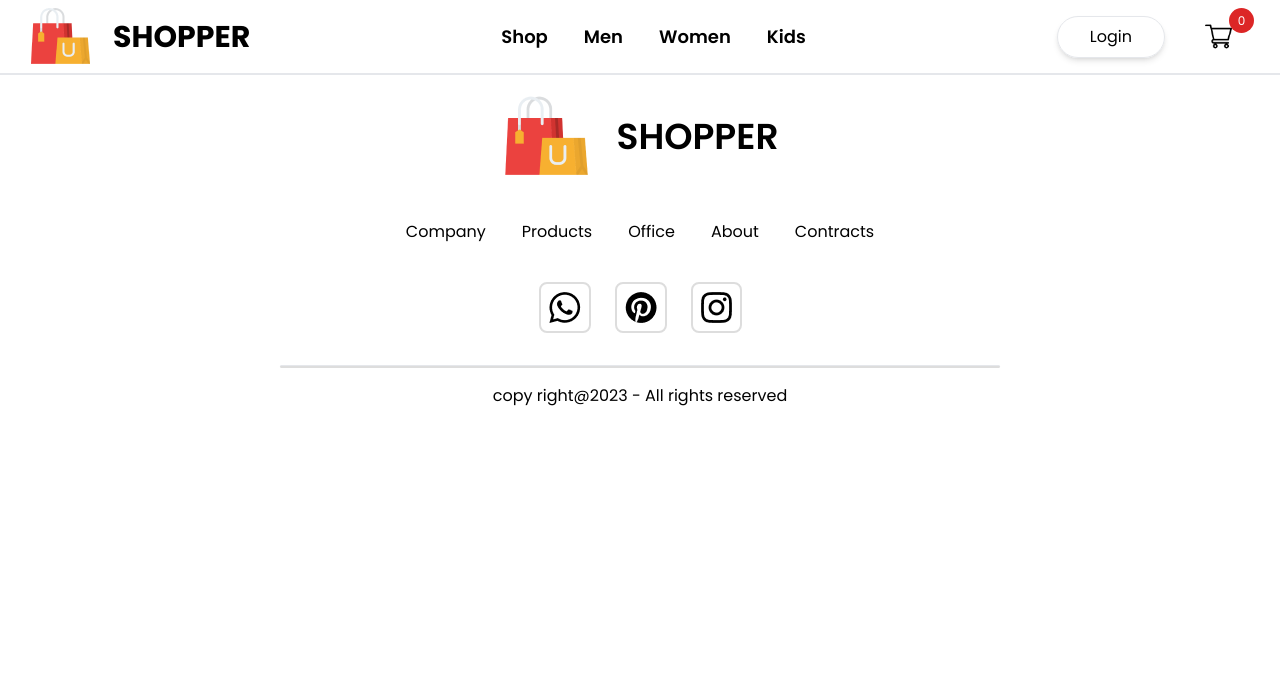
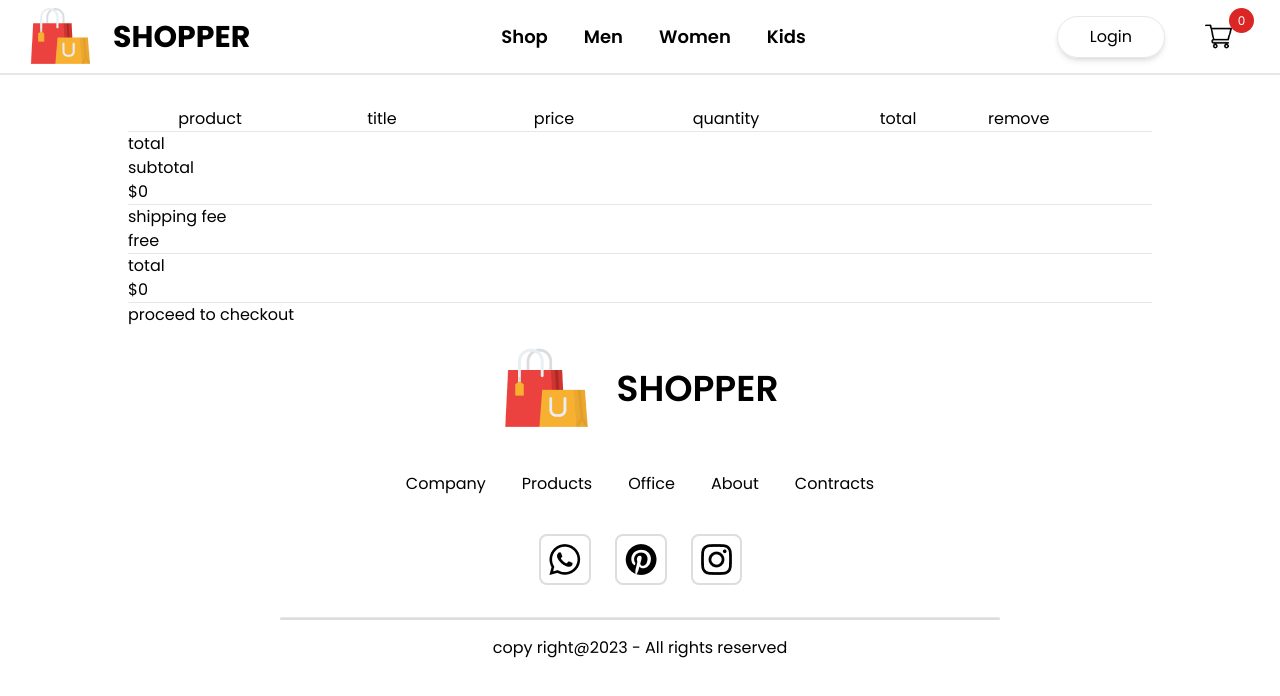
Before and after one commit to kiancodemy/ec, a React (Vite) app: page /cart in a window 1280 px wide. Shown: the top 696 px of the page. Built offline with nearby package versions, Linux system fonts and the light colour scheme.

Commit message:
'styling-cart'

```diff
--- a/src/components/Description.jsx
+++ b/src/components/Description.jsx
@@ -6,7 +6,7 @@ function Description() {
           description
         </p>
         <p className="capitalize border-2 border-b-0  border-[#ddd] font-semibold border-l-0 px-8 py-4  ">
-          reviews
+          reviews (122)
         </p>
       </div>
       <div className="border-2  border-[#ddd] p-8">
--- a/src/components/Items.jsx
+++ b/src/components/Items.jsx
@@ -3,7 +3,14 @@ function Items({ id, image, name, new_price, old_price }) {
   return (
     <div className="max-w-[350px] hover:scale-105">
       <Link to={`/product/${id}`}>
-        <img className="rounded-md" src={image} alt="kian" />
+        <img
+          onClick={() => {
+            window.scrollTo(0, 0);
+          }}
+          className="rounded-md"
+          src={image}
+          alt="kian"
+        />
       </Link>
       <p className="my-2">{name}</p>
       <div className="flex gap-[20px]">
--- a/src/components/Navbar.jsx
+++ b/src/components/Navbar.jsx
@@ -6,6 +6,7 @@ import Cart from "../assets/cart_icon.png";
 
 function Navbar() {
   const [menu, setmenu] = useState("");
+
   return (
     <section>
       <div className="container mx-auto py-1 lg:justify-between justify-around gap-2 border-b-2 px-2 flex">
--- a/src/components/Popular.jsx
+++ b/src/components/Popular.jsx
@@ -14,7 +14,7 @@ function Popular() {
     );
   });
   return (
-    <div className="flex lg:h-[90vh] px-4 items-center gap-[10px] flex-col">
+    <div id="1" className="flex lg:h-[90vh] px-4 items-center gap-[10px] flex-col">
       <h1 className="text-[#272829] py-1 text-2xl lg:text-5xl font-semibold">
         Popular in women
       </h1>
--- a/src/components/Productdisplay.jsx
+++ b/src/components/Productdisplay.jsx
@@ -1,7 +1,14 @@
+import { useContext } from "react";
 import start from "../assets/star_icon.png";
+import { ShopContext } from "./context/Createcontext";
+
 import Description from "./Description";
+import Relatedproducts from "./Relatedproducts";
+import { useState } from "react";
 
 function Productdisplay({ product }) {
+  const { additems } = useContext(ShopContext);
+  const [a, b] = useState(false);
   return (
     <div>
       <div className="flex flex-col lg:flex-row py-4 gap-10">
@@ -9,26 +16,26 @@ function Productdisplay({ product }) {
           <div className="basis-1/4 grow flex flex-col gap-2">
             <img
               src={product.image}
-              className="rounded-lg hover:scale-90 duration-300 hover:border-red-500 border-2 p-2"
+              className="cursor-pointer rounded-lg hover:scale-90 duration-300 hover:border-red-500 border-2 p-2"
               alt="d"
             />
             <img
               src={product.image}
-              className="rounded-lg hover:scale-90 duration-300 hover:border-red-500 border-2 p-2"
+              className=" rounded-lg cursor-pointer hover:scale-90 duration-300 hover:border-red-500 border-2 p-2"
               alt="d"
             />
             <img
               src={product.image}
-              className="rounded-lg hover:scale-90 duration-300 hover:border-red-500 border-2 p-2"
+              className="rounded-lg cursor-pointer hover:scale-90 duration-300 hover:border-red-500 border-2 p-2"
               alt="d"
             />
             <img
               src={product.image}
-              className="rounded-lg hover:scale-90 duration-300 hover:border-red-500 border-2 p-2"
+              className="cursor-pointer rounded-lg hover:scale-90 duration-300 hover:border-red-500 border-2 p-2"
               alt="d"
             />
           </div>
-          <div className="basis-4/5 grow flex">
+          <div className=" basis-4/5 grow flex">
             <img
               className="object-cover h-full w-full rounded-lg "
               src={product.image}
@@ -61,23 +68,28 @@ function Productdisplay({ product }) {
           </div>
           <h1 className="pt-2 capitalize font-semibold">select size</h1>
           <div className="flex gap-4 py-2">
-            <div className="hover:border-[#ddd] rounded-md border-2 border-[#eee] py-2 px-3 font-semibold">
+            <div className="cursor-pointer hover:border-[#ddd] rounded-md border-2 border-[#eee] py-2 px-3 font-semibold">
               S
             </div>
-            <div className="hover:border-[#ddd] rounded-md border-2 border-[#eee] py-2 px-3 font-semibold">
+            <div className="cursor-pointer hover:border-[#ddd] rounded-md border-2 border-[#eee] py-2 px-3 font-semibold">
               M
             </div>
-            <div className="hover:border-[#ddd] rounded-md border-2 border-[#eee] py-2 px-3 font-semibold">
+            <div className=" hover:border-[#ddd] rounded-md border-2 border-[#eee] py-2 px-3 font-semibold">
               L
             </div>
-            <div className="hover:border-[#ddd] rounded-md border-2 border-[#eee] py-2 px-3 font-semibold">
+            <div className=" hover:border-[#ddd] rounded-md border-2 border-[#eee] py-2 px-3 font-semibold">
               XL
             </div>
-            <div className="hover:border-[#ddd] rounded-md border-2 border-[#eee] py-2 px-3 font-semibold">
+            <div className=" hover:border-[#ddd] rounded-md border-2 border-[#eee] py-2 px-3 font-semibold">
               XXL
             </div>
           </div>
-          <div className="bg-red-600 hover:bg-red-500 text-[#eee] py-2 duration-300 px-4 rounded-md hover:translate-y-[-3px]  self-start">
+          <div
+            onClick={() => {
+              additems(product.id);
+            }}
+            className=" cursor-pointer bg-red-600 hover:bg-red-500 text-[#eee] py-2 duration-300 px-4 rounded-md hover:translate-y-[-3px]  self-start"
+          >
             ADD TO CART
           </div>
           <div className="flex flex-col gap-1 pt-4 ">
@@ -92,6 +104,20 @@ function Productdisplay({ product }) {
         </div>
       </div>
       <Description></Description>
+      <div className=" mt-10 flex justify-center items-center">
+        {!a && (
+          <button
+            className="bg-[#ddd] duration-200 text-[#000] hover:mb- rounded-md px-8 py-4 hover:bg-[#000] hover:text-white "
+            onClick={() => {
+              b(true);
+            }}
+          >
+            explore more
+          </button>
+        )}
+      </div>
+
+      {a && <Relatedproducts></Relatedproducts>}
     </div>
   );
 }
--- /dev/null
+++ b/src/components/Relatedproducts.jsx
@@ -0,0 +1,30 @@
+import data_product from "../assets/data";
+import Items from "./Items";
+function Relatedproducts() {
+  const getothers = data_product.map((item, index) => {
+    return (
+      <Items
+        image={item.image}
+        name={item.name}
+        new_price={item.new_price}
+        old_price={item.old_price}
+        id={item.id}
+        key={index}
+      ></Items>
+    );
+  });
+  return (
+    <div className="flex flex-col items-center mt-16">
+      <h1 className="text-[#272829] capitalize py-1 text-2xl lg:text-5xl font-semibold">
+        related products
+      </h1>
+
+      <hr className="w-[200px] bg-[#272829] my-4 font-bold  rounded-md h-[5px] mx-auto "></hr>
+      <div className="gap-6 grid lg:grid-cols-4 md:grid-cols-2 grid-cols-1">
+        {getothers}
+      </div>
+    </div>
+  );
+}
+
+export default Relatedproducts;
--- a/src/components/context/Createcontext.jsx
+++ b/src/components/context/Createcontext.jsx
@@ -1,12 +1,33 @@
 import { createContext } from "react";
+import { useState } from "react";
 export const ShopContext = createContext(null);
 import alldata from "../../assets/all_product.js";
+const get = () => {
+  let cart = {};
+  for (let i = 1; i < alldata.length + 1; i++) {
+    cart[i] = 0;
+  }
+  return cart;
+};
 
 function Createcontext({ children }) {
-  let a = 25;
-  const allproducts = { alldata };
+  let [cartitems, setitems] = useState(get());
+  let additems = (id) => {
+    setitems({ ...cartitems, [id]: cartitems[id] + 1 });
+    console.log(cartitems);
+  };
+
+  let removeitems = (id) => {
+    setitems({ ...cartitems, [id]: cartitems[id] - 1 });
+  };
+
+  let calculate = () => {
+    return Object.values(cartitems).reduce((a, b) => a + b, 0);
+  };
+
+  const allproducts = { calculate, alldata, cartitems, additems, removeitems };
   return (
-    <ShopContext.Provider value={allproducts }>{children}</ShopContext.Provider>
+    <ShopContext.Provider value={allproducts}>{children}</ShopContext.Provider>
   );
 }
 
--- a/src/pages/Cart.jsx
+++ b/src/pages/Cart.jsx
@@ -1,5 +1,75 @@
+import { useContext } from "react";
+import cross from "../assets/cart_cross_icon.png";
+import { ShopContext } from "../components/context/Createcontext";
 function Cart() {
-  return <div></div>;
+  let { alldata, cartitems, removeitems } = useContext(ShopContext);
+  return (
+    <div className="max-w-[80%] mx-auto ">
+      <div className="grid grid-cols-6 gap-2 pt-8">
+        <p className=" text-center">product</p>
+        <p className="hidden lg:block text-center">title</p>
+        <p className=" text-center">price</p>
+        <p className=" text-center">quantity</p>
+        <p className=" text-center">total</p>
+        <p>remove</p>
+      </div>
+      <hr />
+      {alldata.map((item) => {
+        if (cartitems[item.id] > 0) {
+          return (
+            <div key={item.id}>
+              <div className="grid gap-2 grid-cols-6 pt-8 items-center justify-center">
+                <img
+                  className="mx-auto w-[50px]
+                  h-[50px] lg:w-[150px] lg:h-[150px] rounded-md "
+                  src={item.image}
+                  alt=""
+                />
+                <p className=" hidden lg:block">{item.name}</p>
+                <p className=" text-center">{item.new_price}</p>
+                <button className="">{cartitems[item.id]}</button>
+                <p className=" text-center">
+                  {item.new_price * cartitems[item.id]}
+                </p>
+                <img
+                  className=" ml-5 cursor-pointer"
+                  onClick={() => {
+                    removeitems(item.id);
+                  }}
+                  src={cross}
+                  alt=""
+                />
+              </div>
+            </div>
+          );
+        }
+        return null;
+      })}
+      <div>
+        <div>
+          <h1>total</h1>
+          <div>
+            <div>
+              <p>subtotal</p>
+              <p>${0}</p>
+            </div>
+            <hr />
+            <div>
+              <p>shipping fee</p>
+              <p>free</p>
+            </div>
+            <hr />
+            <div>
+              <p>total</p>
+              <p>${0}</p>
+            </div>
+            <hr />
+          </div>
+          <button>proceed to checkout</button>
+        </div>
+      </div>
+    </div>
+  );
 }
 
 export default Cart;
```
